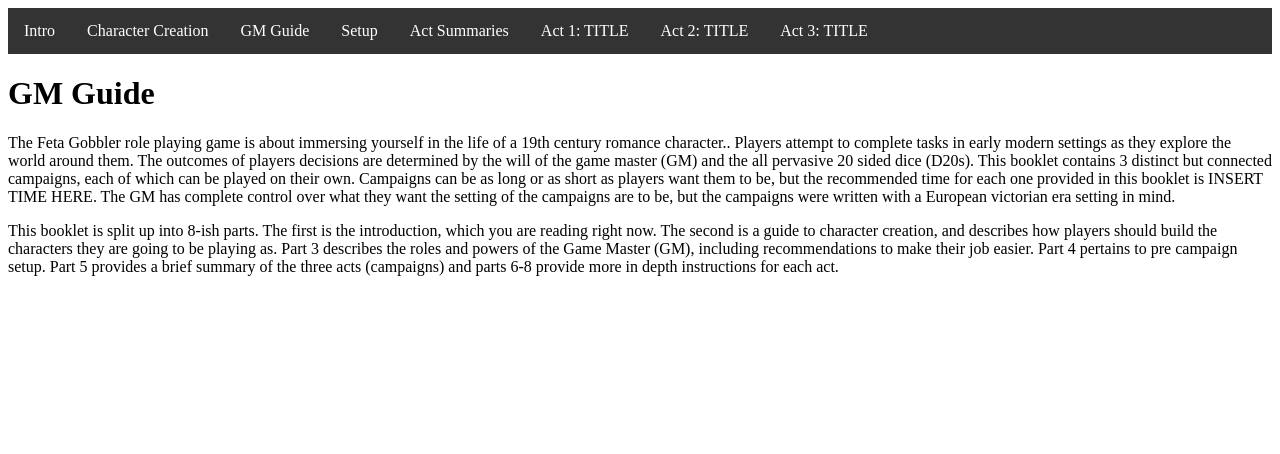
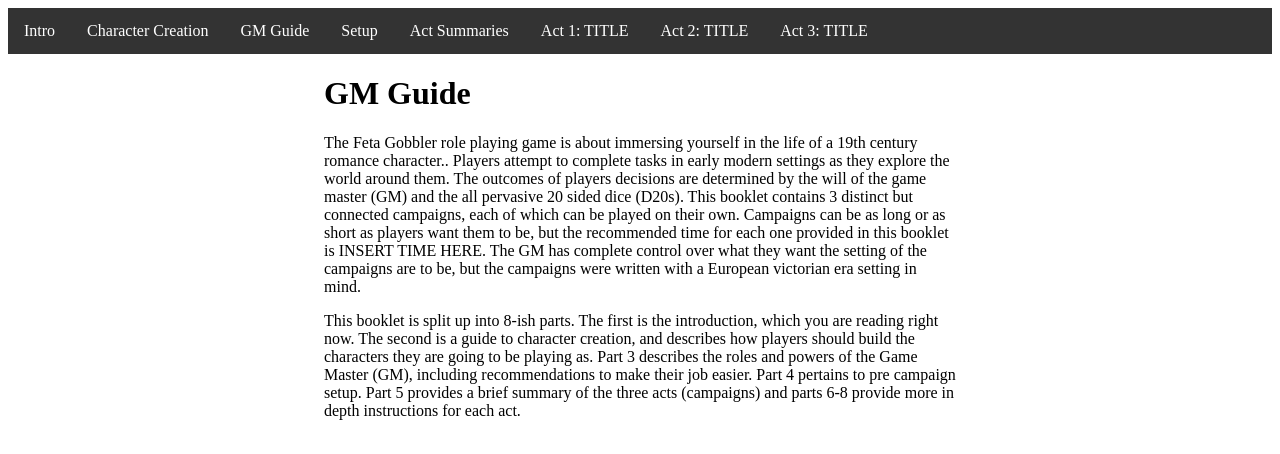
Before and after one commit to Guggilla/testFeta, a plain HTML site: page GMGuide.html in a window 1280 px wide. Drawn offline with Linux system fonts and the light colour scheme.

Commit message:
Update GMGuide.html

```diff
--- a/GMGuide.html
+++ b/GMGuide.html
@@ -3,6 +3,15 @@
 <head>
 <title>Feta Gobbler</title>
 <style>
+h1{
+    margin-left: 25%;
+    margin-right: 25%;
+}
+
+p{
+    margin-left: 25%;
+    margin-right: 25%;
+}
 ul {
     list-style-type: none;
     margin: 0;
```
